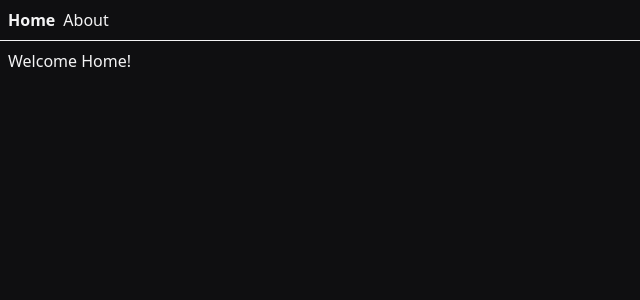
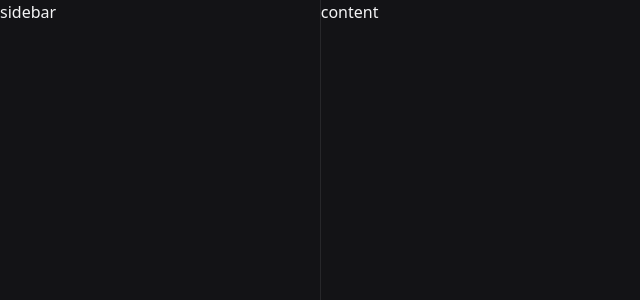
Before and after one commit to viniciusferreira7/inspector-web, a React (Vite) app: page / in a window 1280 px wide. Shown: the top 300 px of the page, without its empty margins (0-640 px from the left). Built offline with nearby package versions, Linux system fonts and the light colour scheme.

Commit message:
feat: add resuzable panels

```diff
--- a/biome.json
+++ b/biome.json
@@ -1,5 +1,5 @@
 {
-  "$schema": "https://biomejs.dev/schemas/2.2.0/schema.json",
+  "$schema": "https://biomejs.dev/schemas/2.3.8/schema.json",
   "vcs": {
     "enabled": true,
     "clientKind": "git",
--- a/package.json
+++ b/package.json
@@ -21,6 +21,7 @@
     "@tanstack/react-router-devtools": "^1.157.3",
     "react": "^19.2.0",
     "react-dom": "^19.2.0",
+    "react-resizable-panels": "^4.5.1",
     "tailwindcss": "^4.1.18"
   },
   "devDependencies": {
--- a/src/routes/__root.tsx
+++ b/src/routes/__root.tsx
@@ -1,18 +1,9 @@
-import { createRootRoute, Link, Outlet } from "@tanstack/react-router";
+import { createRootRoute, Outlet } from "@tanstack/react-router";
 import { TanStackRouterDevtools } from "@tanstack/react-router-devtools";
 import "@/globals.css";
 
 const RootLayout = () => (
   <>
-    <div className="flex gap-2 p-2">
-      <Link to="/" className="[&.active]:font-bold">
-        Home
-      </Link>{" "}
-      <Link to="/about" className="[&.active]:font-bold">
-        About
-      </Link>
-    </div>
-    <hr />
     <Outlet />
     <TanStackRouterDevtools />
   </>
--- a/src/routes/index.tsx
+++ b/src/routes/index.tsx
@@ -1,13 +1,22 @@
 import { createFileRoute } from "@tanstack/react-router";
+import { Group, Panel, Separator } from "react-resizable-panels";
 
 export const Route = createFileRoute("/")({
-  component: Index,
+  component: Home,
 });
 
-function Index() {
+function Home() {
   return (
-    <div className="p-2">
-      <h3>Welcome Home!</h3>
+    <div className="h-screen bg-zinc-900">
+      <Group orientation="horizontal">
+        <Panel defaultSize="20%" minSize="15%" maxSize="40%">
+          sidebar
+        </Panel>
+        <Separator className="w-px bg-zinc-700 transition-colors duration-150 hover:bg-zinc-600" />
+        <Panel defaultSize="80%" minSize="60%" maxSize="75%">
+          content
+        </Panel>
+      </Group>
     </div>
   );
 }
```
Also changed, not shown: 1 other file (tests, documents, lock files or other folders).
